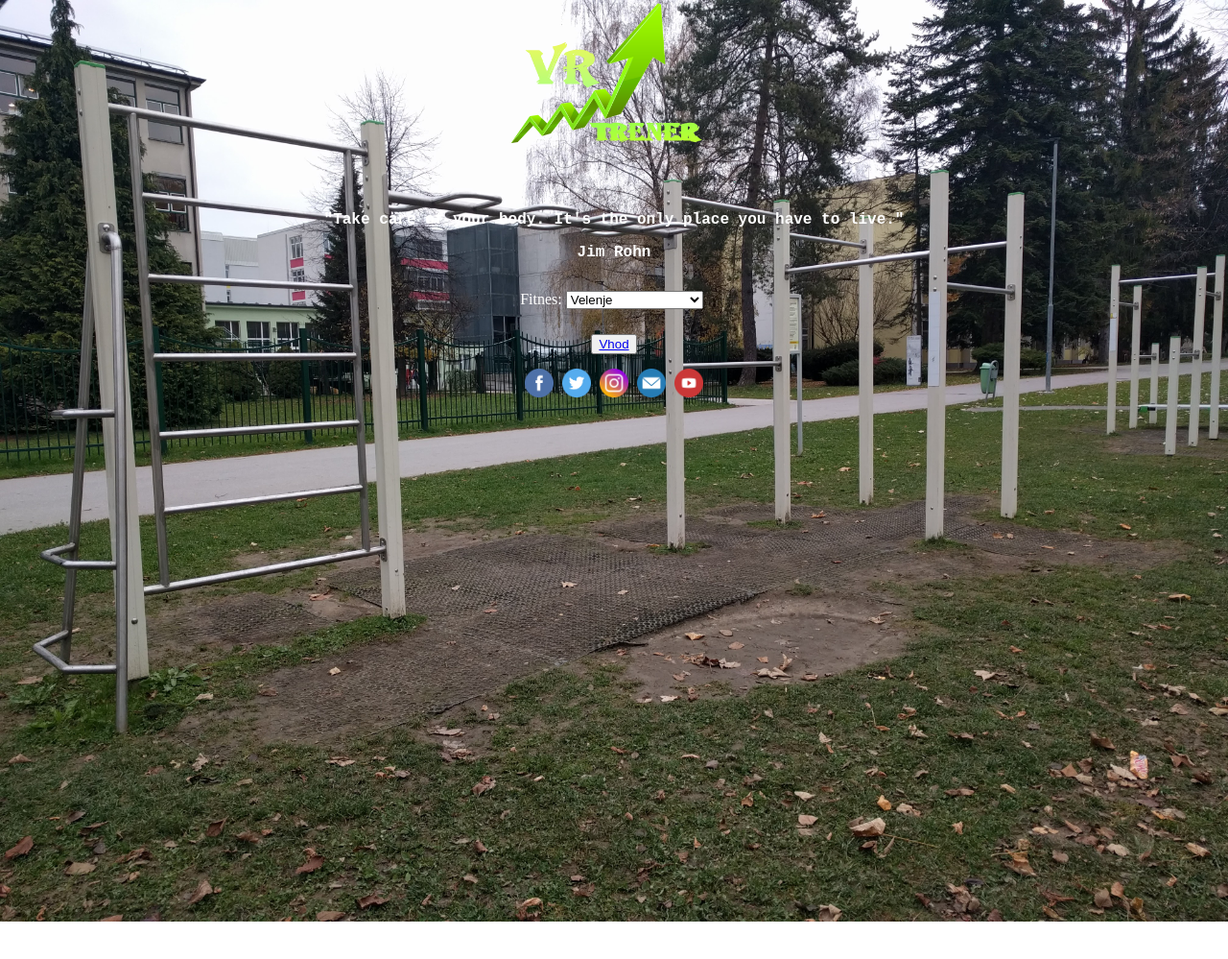
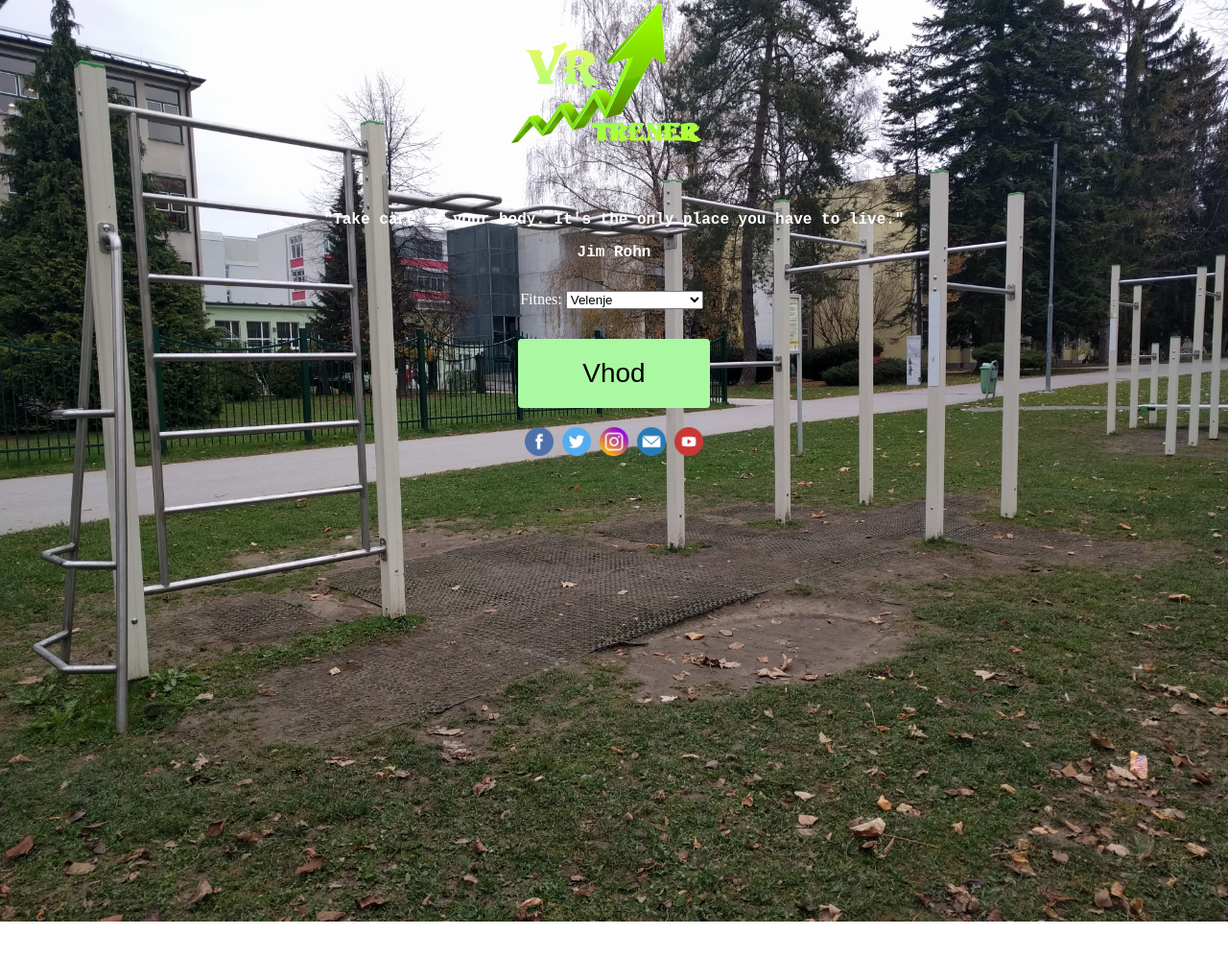
Before and after one commit to budi1200/vrtrener, a PHP site: page / in a window 1280 px wide. Shown: the top 999 px of the page at 96% size. Run offline with PHP 8.4, Linux system fonts and the light colour scheme.

Commit message:
komentar

```diff
--- a/index.php
+++ b/index.php
@@ -25,8 +25,8 @@
 					</select>
 				</p>
 			</div>
-			<div id="button">
-				<button class="button_vhod"><a href="vr/index.php">Vhod</a></button>
+			<div id="div_button">
+				<a href="vr/index.php"><button class="button"><span>Vhod</span></button></a>
 			</div>
 			<div class="footer">
 				<img class="image" src="slike_prva_stran/facebook.png" alt="facebook_icon" width="30" height="30">
--- a/style.css
+++ b/style.css
@@ -4,9 +4,46 @@
 	padding-bottom:10px;
 	color: white;
 }
-#button{
+#div_button{
 	text-align:center;
 	padding-bottom:5px;
+}
+.button {
+  border-radius: 4px;
+  background-color: #AAF9A2;
+  border: none;
+  text-align: center;
+  font-size: 28px;
+  padding: 20px;
+  width: 200px;
+  transition: all 0.5s;
+  cursor: pointer;
+  margin: 5px;
+}
+.button span {
+  cursor: pointer;
+  display: inline-block;
+  position: relative;
+  transition: 0.5s;
+  color: black;
+}
+
+.button span:after {
+  content: '\00bb';
+  position: absolute;
+  opacity: 0;
+  top: 0;
+  right: -20px;
+  transition: 0.5s;
+}
+
+.button:hover span {
+  padding-right: 25px;
+}
+
+.button:hover span:after {
+  opacity: 1;
+  right: 0;
 }
 .footer{
 	text-align:center;
```
Also changed, not shown: 1 other file.
